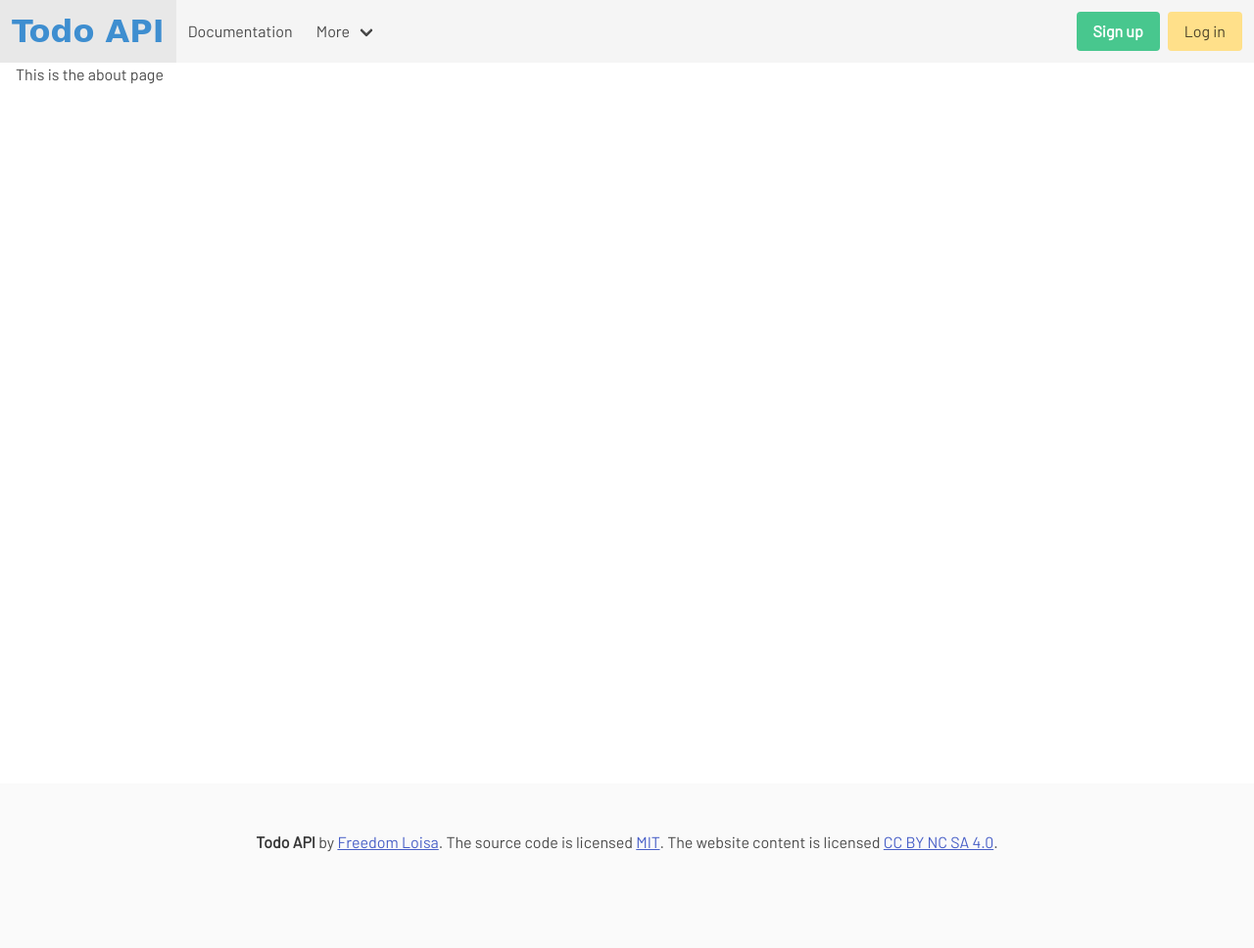
After one commit to LoisaKitakaya/Flask-Todo-API, a Flask app: template app/templates/about.html in a window 1280 px wide. The commit adds this page. Shown: the whole page at 98% size. Run offline with Flask 2, Linux system fonts and the light colour scheme; the template is opened without the code that fills it, so the values that code supplies are empty; some web fonts are replaced.

Commit message:
frontend design

```diff
--- /dev/null
+++ b/app/templates/about.html
@@ -0,0 +1,13 @@
+{% extends 'base.html' %}
+
+<!-- title -->
+{% block title %} About {% endblock %}
+<!-- title -->
+
+<!-- app -->
+{% block app %}
+<!--  -->
+<h1>This is the about page</h1>
+<!--  -->
+{% endblock %}
+<!-- app -->
--- a/app/templates/base.html
+++ b/app/templates/base.html
@@ -41,21 +41,37 @@
           <div class="navbar-item has-dropdown is-hoverable">
             <a class="navbar-link"> More </a>
             <div class="navbar-dropdown">
-              <a class="navbar-item"> About </a>
-              <a class="navbar-item"> Contact </a>
-              <a class="navbar-item"> Source code </a>
+              <a href="{{ url_for('main.about') }}" class="navbar-item">
+                About
+              </a>
+              <a href="{{ url_for('main.contact') }}" class="navbar-item">
+                Contact
+              </a>
+              <a
+                href="https://github.com/LoisaKitakaya/Flask-Todo-API"
+                class="navbar-item"
+              >
+                Source code
+              </a>
               <hr class="navbar-divider" />
-              <a class="navbar-item"> Report an issue </a>
+              <a
+                href="https://github.com/LoisaKitakaya/Flask-Todo-API/issues"
+                class="navbar-item"
+              >
+                Report an issue
+              </a>
             </div>
           </div>
         </div>
         <div class="navbar-end">
           <div class="navbar-item">
             <div class="buttons">
-              <a class="button is-success">
+              <a href="{{ url_for('main.signup') }}" class="button is-success">
                 <strong>Sign up</strong>
               </a>
-              <a class="button is-warning"> Log in </a>
+              <a href="{{ url_for('main.login') }}" class="button is-warning">
+                Log in
+              </a>
             </div>
           </div>
         </div>
--- a/app/templates/tokens.html
+++ b/app/templates/signup.html
@@ -1,13 +1,13 @@
 {% extends 'base.html' %}
 
 <!-- title -->
-{% block title %} Tokens {% endblock %}
+{% block title %} Signup {% endblock %}
 <!-- title -->
 
 <!-- app -->
 {% block app %}
 <!--  -->
-<h1>This is the tokens page</h1>
+<h1>This is the signup page</h1>
 <!--  -->
 {% endblock %}
 <!-- app -->
```
Also changed, not shown: app/main/routes.py (+25 -0 lines), app/templates/contact.html (added, +13 -0 lines), app/templates/index.html (+8 -3 lines), app/templates/login.html (added, +13 -0 lines).
